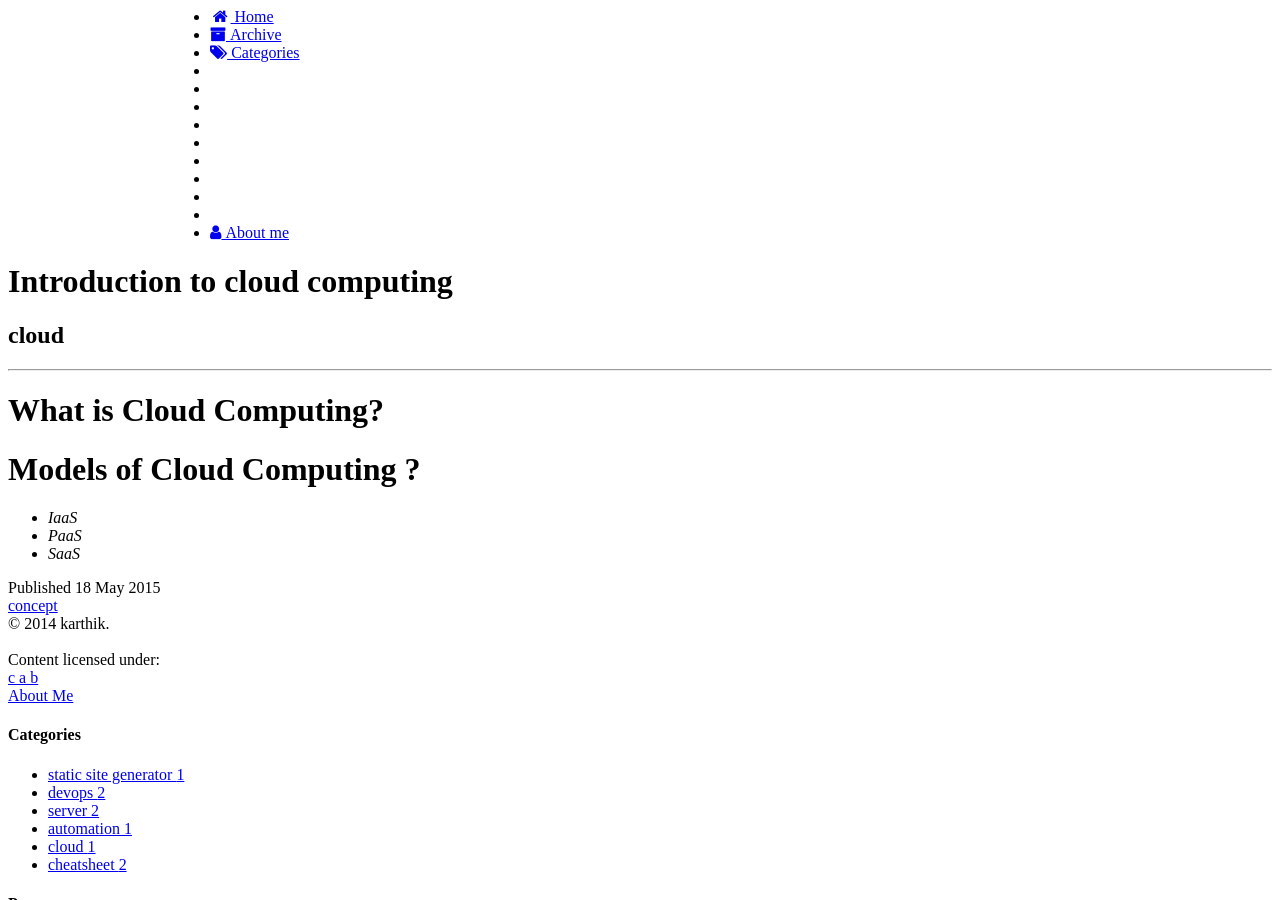
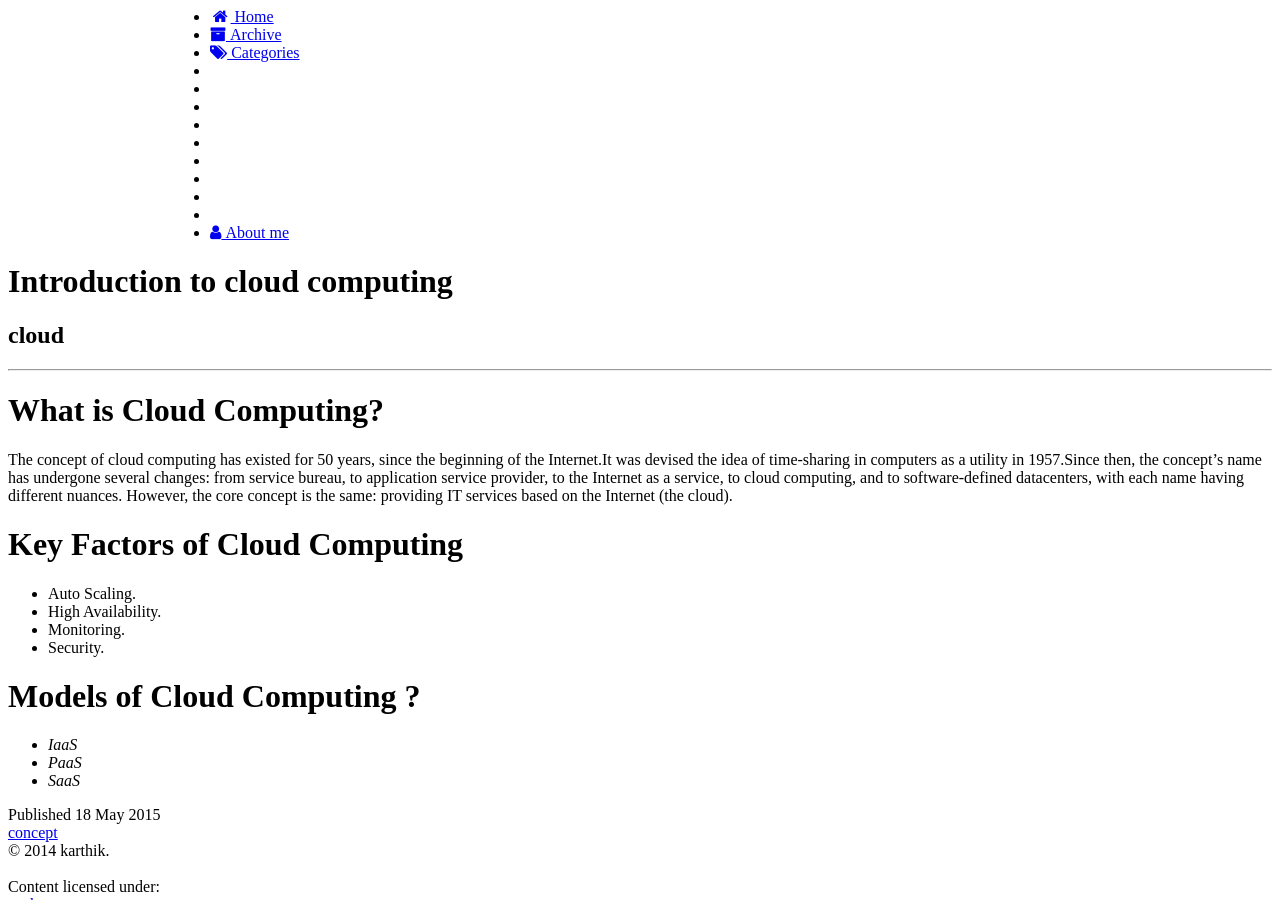
Before and after one commit to karpra/karpra.github.io, a Jekyll site: the page built from _posts/2015-5-18-Introduction to cloud computing.md, in a window 1280 px wide and 900 px high. Built offline with Jekyll 4.4.1, drawn with Linux system fonts in a browser that asks for light colours; nearby versions of some CDN libraries; library files that are not in the unit come from our copies.

Commit message:
Update 2015-5-18-Introduction to cloud computing.md

```diff
--- a/_posts/2015-5-18-Introduction to cloud computing.md
+++ b/_posts/2015-5-18-Introduction to cloud computing.md
@@ -6,6 +6,15 @@ tags : [concept]
 ---
 
 # What is Cloud Computing?
+The concept of cloud computing has existed for 50 years, since the beginning of the Internet.It was devised the idea of time-sharing in computers as a utility in 1957.Since then, the concept’s name has undergone several changes: from service bureau, to application service provider, to the Internet as a service, to cloud computing, and to software-defined datacenters, with each name having different nuances. However, the core concept is the same: providing IT services based on the Internet (the cloud).
+
+# Key Factors of Cloud Computing
++ Auto Scaling.
++ High Availability.
++ Monitoring.
++ Security.
+
+
 
 # Models of Cloud Computing ?
 + *IaaS*
```
